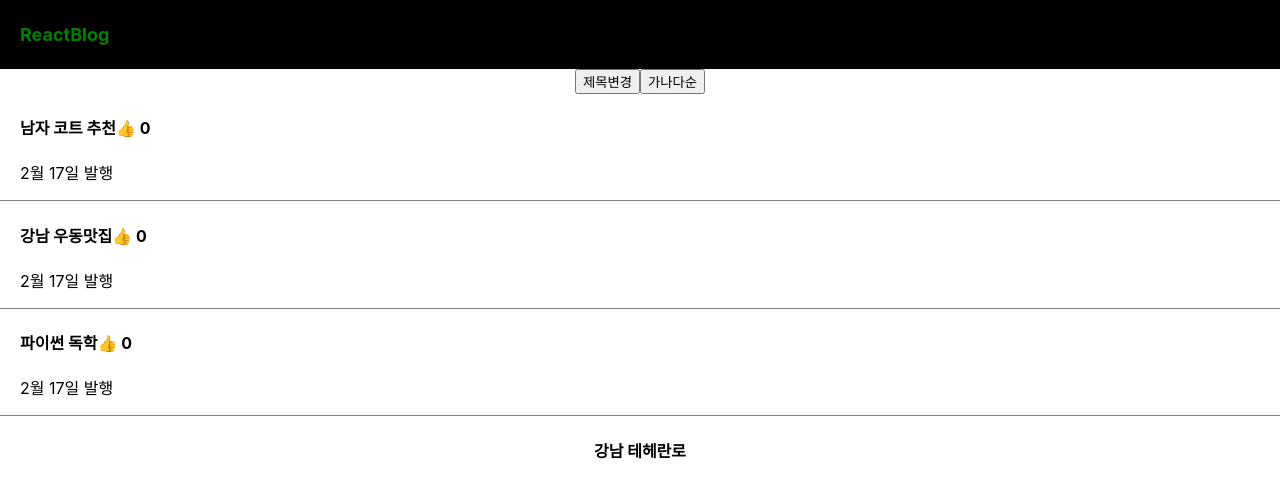
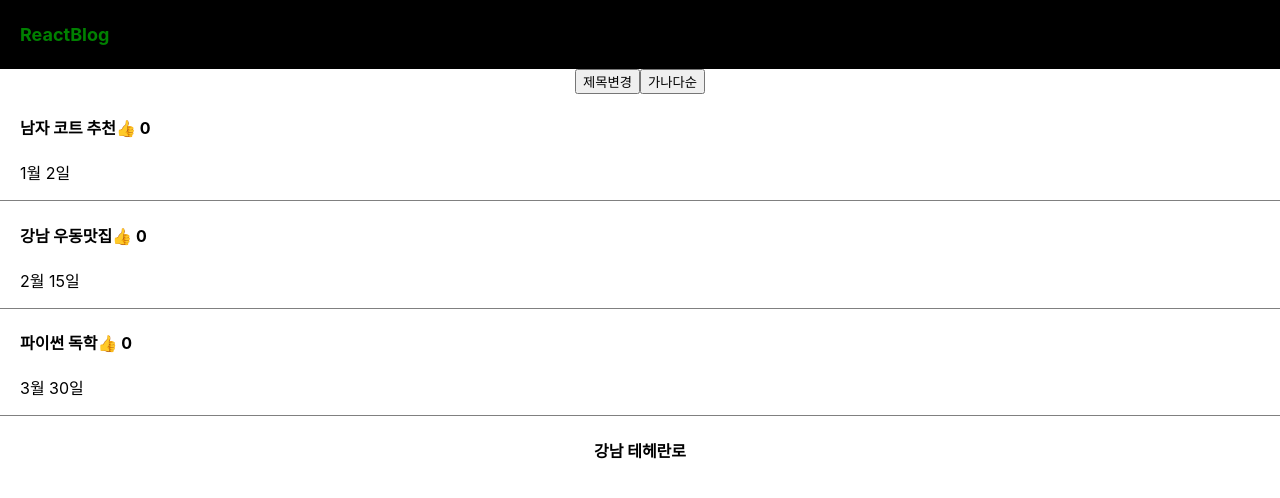
Before and after one commit to sstipdev/React, a React (Create React App) app: page / in a window 1280 px wide. Shown: the top 498 px of the page. Built offline with nearby package versions, Linux system fonts and the light colour scheme.

Commit message:
props 날짜 추가

```diff
--- a/src/App.js
+++ b/src/App.js
@@ -8,6 +8,7 @@ import { useState } from "react";
 function App() {
   const post = "강남 테헤란로";
   const [arr, setArr] = useState(["남자 코트 추천", "강남 우동맛집", "파이썬 독학"]);
+  const [sub] = useState(["1월 2일", "2월 15일", "3월 30일"]);
   const [good, setGood] = useState([0, 0, 0]);
   const [modal, setModal] = useState(false);
   const [title, setTitle] = useState(0);
@@ -90,13 +91,13 @@ function App() {
                 👍 {good[i]}
               </span>
             </h4>
-            <p>2월 17일 발행</p>
+            <p>{sub[i]}</p>
           </div>
         );
       })}
       <h4>{post}</h4>
 
-      {modal === true ? <Modal color={"skyblue"} title={title} arr={arr} setArr={setArr} /> : null}
+      {modal === true ? <Modal color={"skyblue"} sub={sub} title={title} arr={arr} setArr={setArr} /> : null}
     </div>
   );
 }
@@ -105,7 +106,7 @@ const Modal = (props) => {
   return (
     <div className="modal" style={{ background: props.color }}>
       <h4>{props.arr[props.title]}</h4>
-      <p>날짜</p>
+      <p>날짜 {props.sub[props.title]}</p>
       <p>내용</p>
       <button
         onClick={() => {
```
